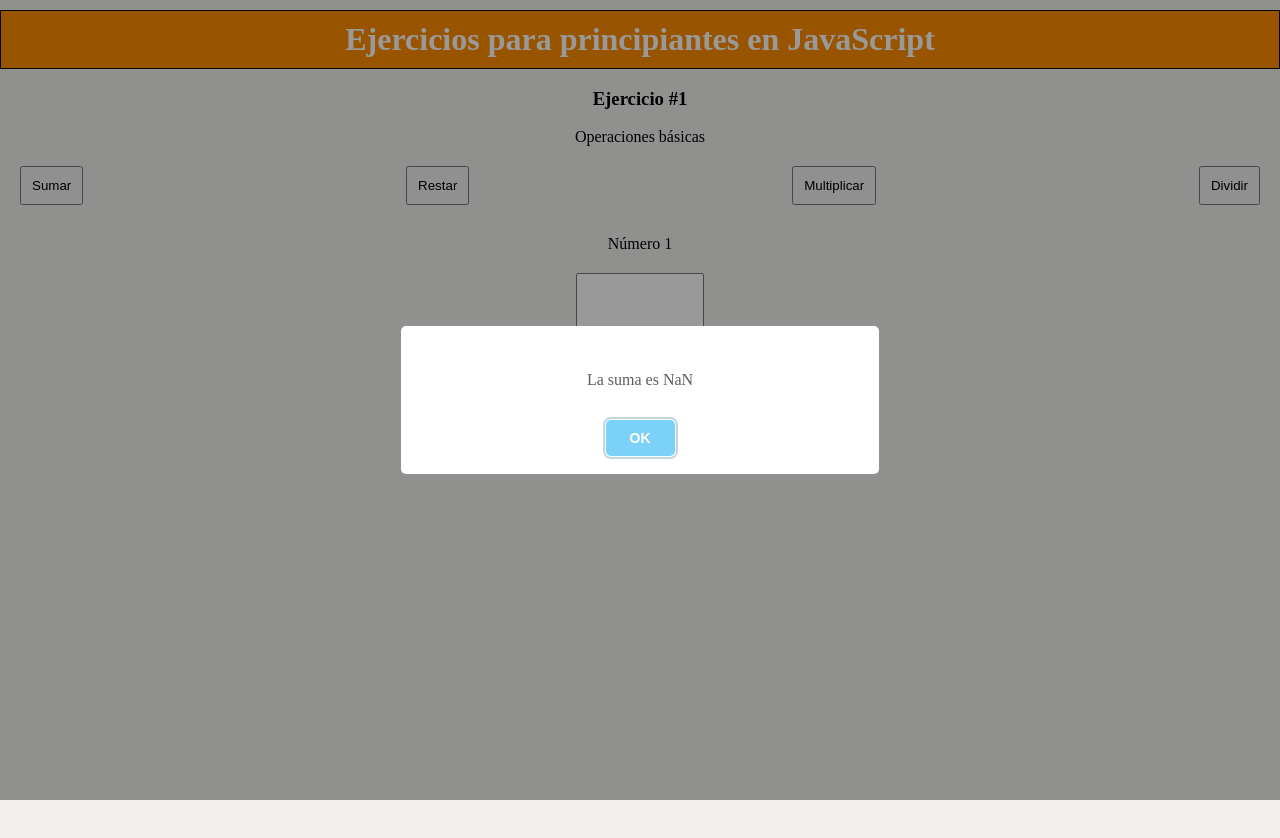
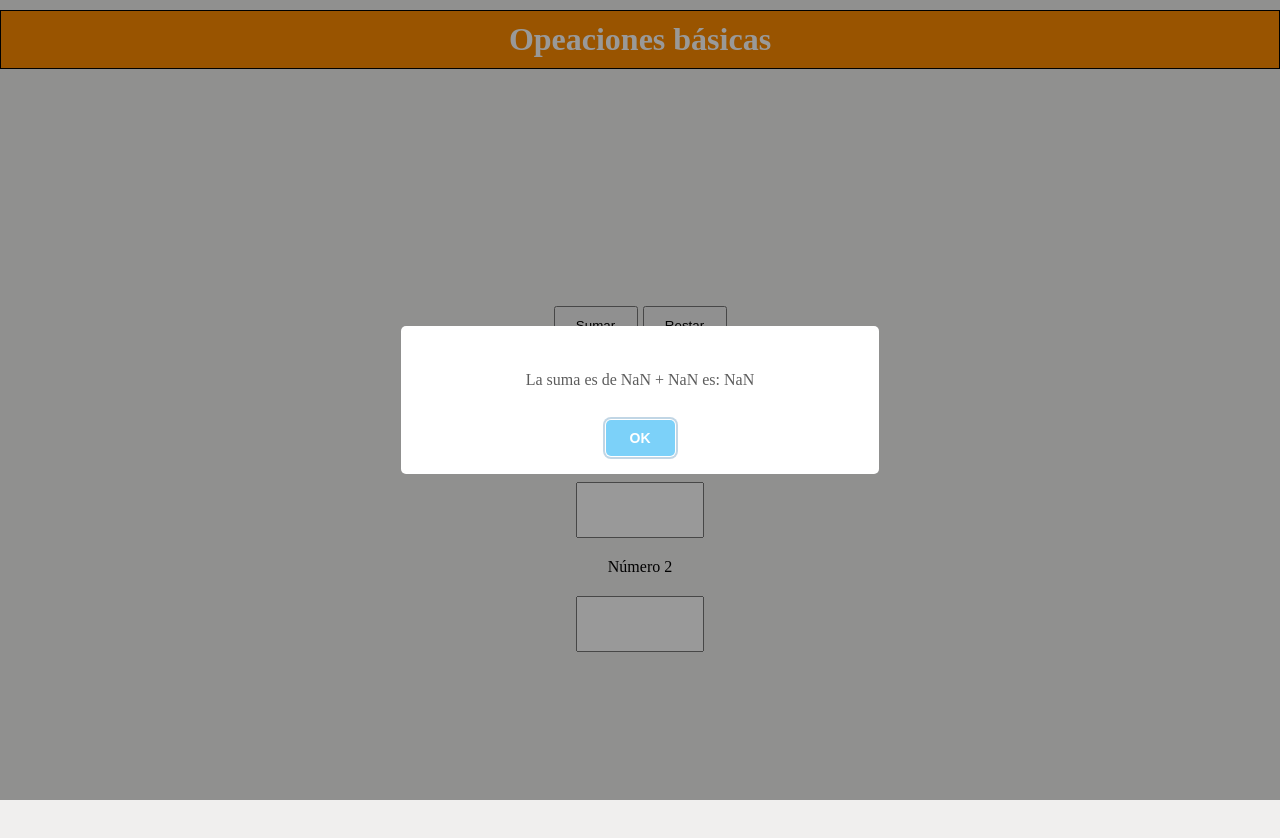
Before and after one commit to julianesp/practice, a plain HTML site: page OperacionesBasicas/index.html in a window 1280 px wide. Both pictures are taken after a click on the button "Sumar". Before the commit the page ends 800 px from the top, so only its background shows below. Drawn offline with nearby package versions, Linux system fonts and the light colour scheme.

Commit message:
Agregando imagen para pestaña || Modificando vista de las operaciones || Agregando descripción para mostrar al usuario cuando haga operaciones

```diff
--- a/OperacionesBasicas/index.html
+++ b/OperacionesBasicas/index.html
@@ -11,11 +11,9 @@
 </head>
 
 <body>
-    <h1>Ejercicios para principiantes en JavaScript</h1>
+    <h1>Opeaciones básicas</h1>
 
     <section class="exercises">
-        <h3>Ejercicio #1</h3>
-        <p>Operaciones básicas</p>
 
         <section class="botones">
             <button type="button" onclick="sumar()">Sumar</button>
--- a/OperacionesBasicas/index.js
+++ b/OperacionesBasicas/index.js
@@ -21,7 +21,7 @@ function sumar() {
     var v2 = n2
 
     var res = v1 + v2
-    swal("La suma es " + res)
+    swal("La suma es de " + v1 + " + " + v2 + " es: " + res)
 
     if (v1 && v2 == null) {
         swal("vacio")
@@ -52,7 +52,7 @@ function restar() {
     var v2 = n2
 
     var res = v1 - v2
-    swal("La resta es " + res)
+    swal("La resta de " + v1 + " - " + v2 + " es: " + res)
 }
 
 function multiplicar() {
@@ -63,7 +63,7 @@ function multiplicar() {
     var v2 = n2
 
     var res = v1 * v2
-    swal("La multiplicación es " + res)
+    swal("La multiplicación de " + v1 + " x " + v2 + " es: " + res)
 }
 
 function dividir() {
@@ -74,7 +74,7 @@ function dividir() {
     var v2 = n2
 
     var res = v1 / v2
-    swal("La división es igual a " + res)
+    swal("La división de " + v1 + " / " + v2 + " es: " + res)
 
     if (v2 == 0) {
         swal('No se puede dividir entre 0')
--- a/OperacionesBasicas/styles.css
+++ b/OperacionesBasicas/styles.css
@@ -18,6 +18,11 @@ h1 {
 .exercises {
     margin: 0 20px;
     text-align: center;
+    height: 100vh;
+    display: flex;
+    justify-content: center;
+    align-items: center;
+    flex-direction: column;
 }
 
 .exercises form {
@@ -27,9 +32,9 @@ h1 {
 
 .exercises .botones {
     margin: 20px 0;
-    display: flex;
-    flex-direction: row;
-    justify-content: space-between;
+    display: grid;
+    grid-template-columns: 1fr 1fr;
+    gap: 10px 5px;
 }
 
 
```
Also changed, not shown: 3_cadenas_texto/index.html (+1 -1 lines), index.html (+1 -1 lines), assets/img/js.png (added).
